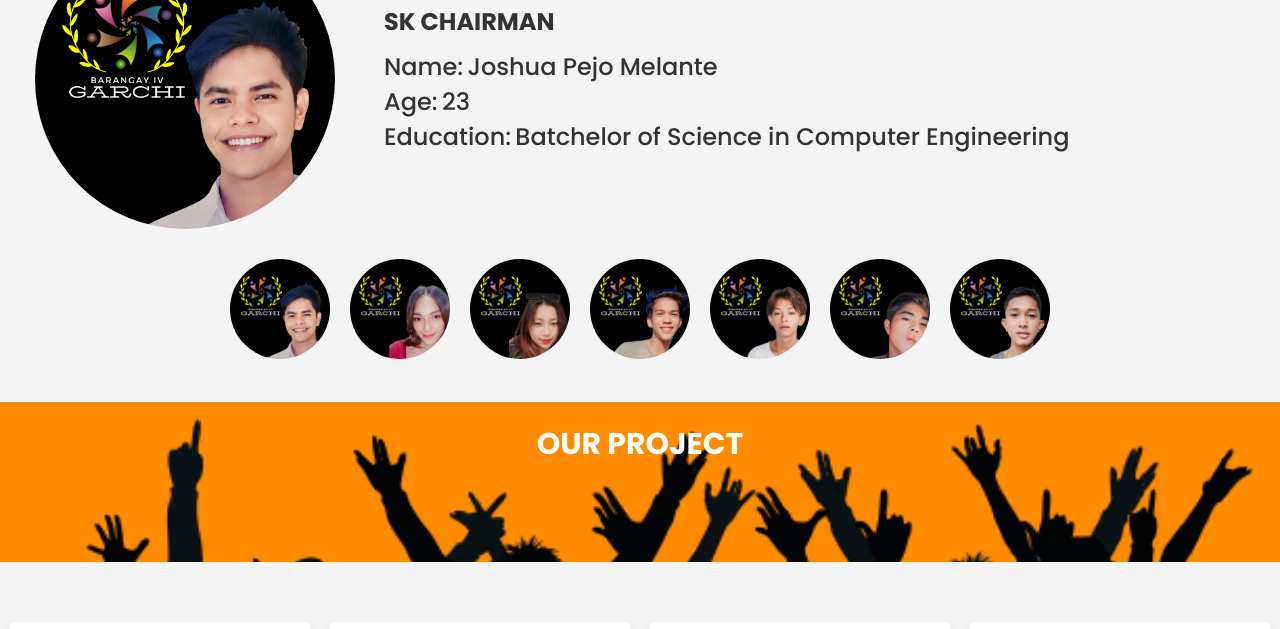
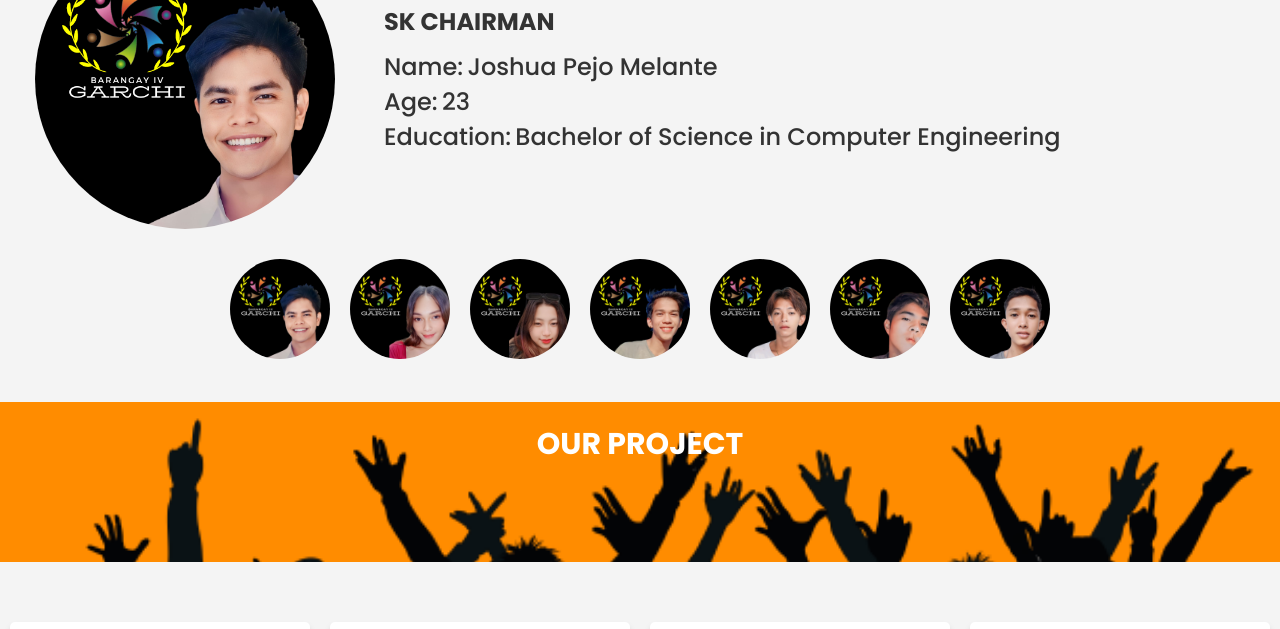
Before and after one commit to BarangayIV/GarchiIV, a plain HTML site: page index.html in a window 1280 px wide. Shown: the part 1400-2029 px from the top of the page. Drawn offline with nearby package versions, Linux system fonts and the light colour scheme.

Commit message:
Update index.html

```diff
--- a/index.html
+++ b/index.html
@@ -83,7 +83,7 @@
             </div>
             <div class="column-item">
                 <span class="text">Education:</span>
-                <span class="text" id="education">Batchelor of Science in Computer Engineering</span>
+                <span class="text" id="education">Bachelor of Science in Computer Engineering</span>
             </div>
         </div>
     </div>
```
